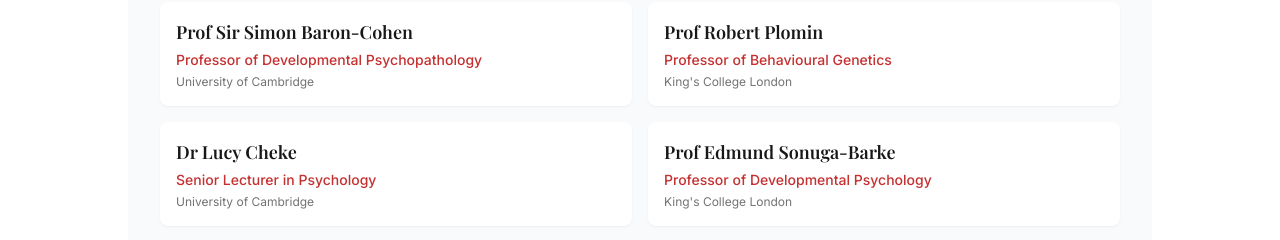
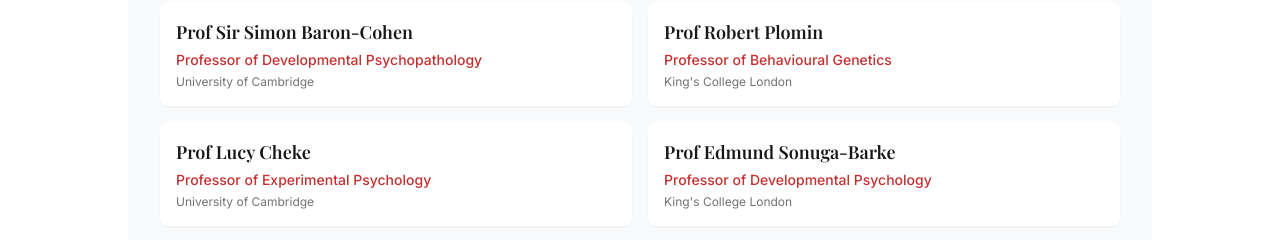
Before and after one commit to eddiebullock/redcap-website, a Next.js app: page / in a window 1280 px wide. Shown: the part 1840-2080 px from the top of the page. Built offline with nearby package versions, Linux system fonts and the light colour scheme.

Commit message:
LC title change

```diff
--- a/src/components/sections/Partnership.tsx
+++ b/src/components/sections/Partnership.tsx
@@ -18,8 +18,8 @@
     institution: 'King\'s College London'
   },
   {
-    name: 'Dr Lucy Cheke',
-    title: 'Senior Lecturer in Psychology',
+    name: 'Prof Lucy Cheke',
+    title: 'Professor of Experimental Psychology',
     institution: 'University of Cambridge'
   },
   {
```
